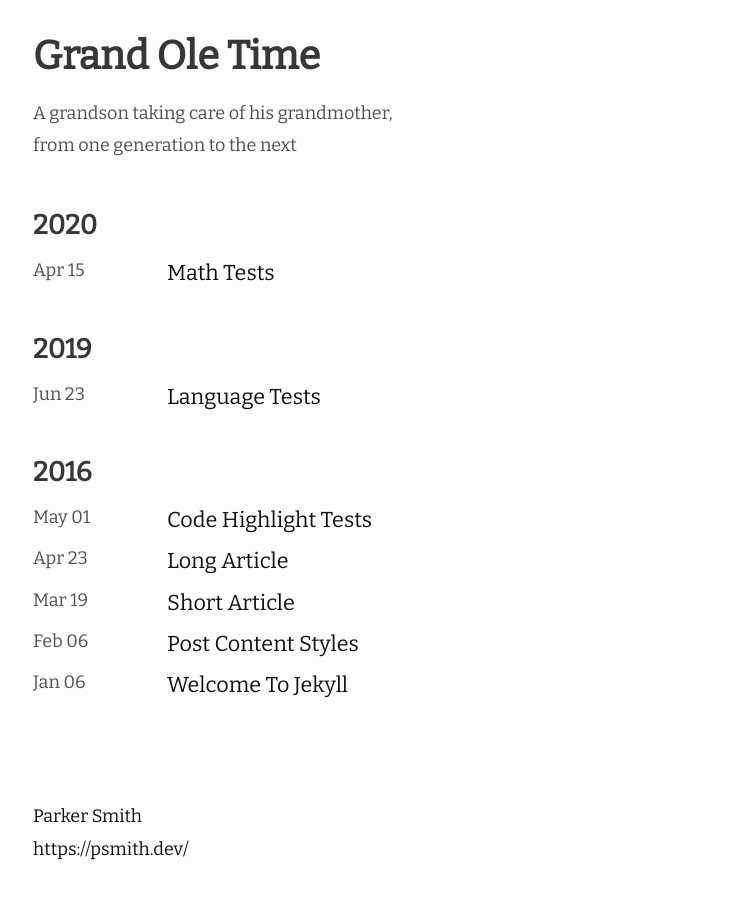
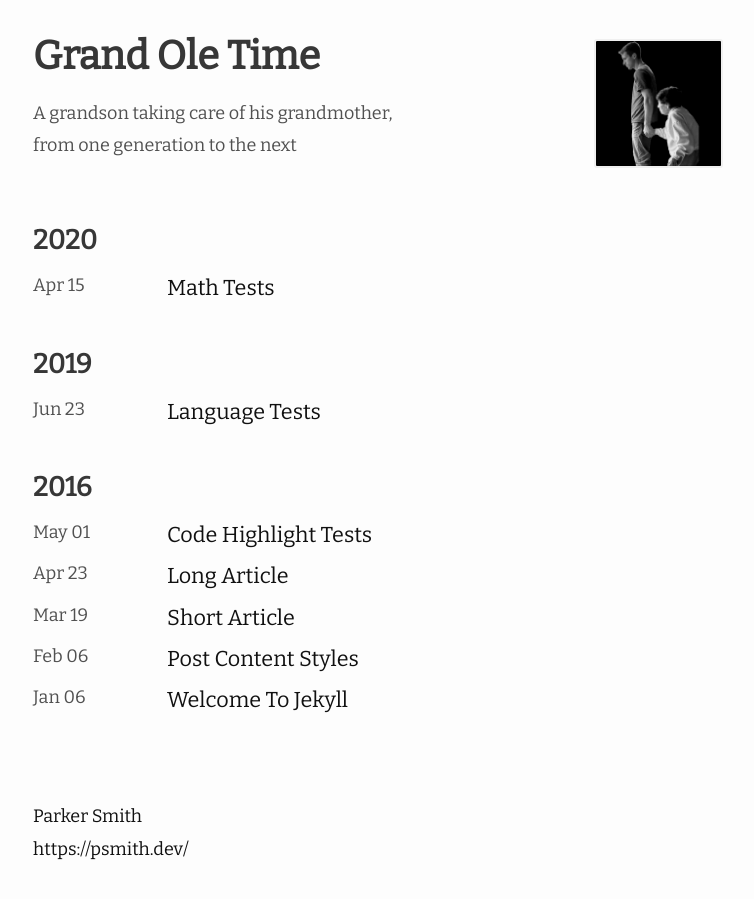
Before and after one commit to psmithdev/grandoletime, a Jekyll site: the page built from docs/index.md, in a window 1280 px wide. Shown: the whole page, without its empty margins (237-991 px from the left). Built offline with Jekyll 4.4.1, drawn with Linux system fonts in a browser that asks for light colours; nearby versions of some CDN libraries.

Commit message:
Update home.html layout flexbox and add image of grandma holding hands

```diff
--- a/docs/_layouts/home.html
+++ b/docs/_layouts/home.html
@@ -6,25 +6,34 @@ layout: default
   <head>
     <title>{{ site.title }}</title>
   </head>
+  <div style="display: flex; align-items: center; justify-content: space-between;">
     <div class="home-title">
       <p class="home-heading">{{ site.title }}</p>
       <p class="home-sub-heading">
         {{- site.description | escape | newline_to_br -}}
       </p>
     </div>
-
+    <div>
+      <img
+        src="{{ '/assets/clara_parker_holdinghands.png' | relative_url }}"
+        alt="Description of Image"
+        style="max-width: 125px; margin-right: 50px"
+      />
+    </div>
+  </div>
+    <div>
       {%- if site.posts.size > 0 -%}
       <ul class="post-list">
         {% for post in site.posts %} {% capture this_year %}{{ post.date | date:
-    "%Y" }}{% endcapture %} {% capture next_year %}{{ post.previous.date | date:
-    "%Y" }}{% endcapture %} {% if forloop.first %}
+        "%Y" }}{% endcapture %} {% capture next_year %}{{ post.previous.date |
+        date: "%Y" }}{% endcapture %} {% if forloop.first %}
         <h2 id="{{ this_year }}-ref" class="post-year">{{this_year}}</h2>
         <ul>
           {% endif %}
 
           <li>
-        {%- assign date_format = site.moving.date_format | default: "%b %-d, %Y"
-        -%}
+            {%- assign date_format = site.moving.date_format | default: "%b %-d,
+            %Y" -%}
             <span class="post-meta"> {{ post.date | date: date_format }} </span>
             <a
               class="black-link post-link-layout"
@@ -44,3 +53,5 @@ layout: default
       </ul>
       {%- endif -%}
     </div>
+  </div>
+</div>
```
Also changed, not shown: docs/assets/clara_parker_holdinghands.png (added). Lines whose indentation alone changed are shown as unchanged.
